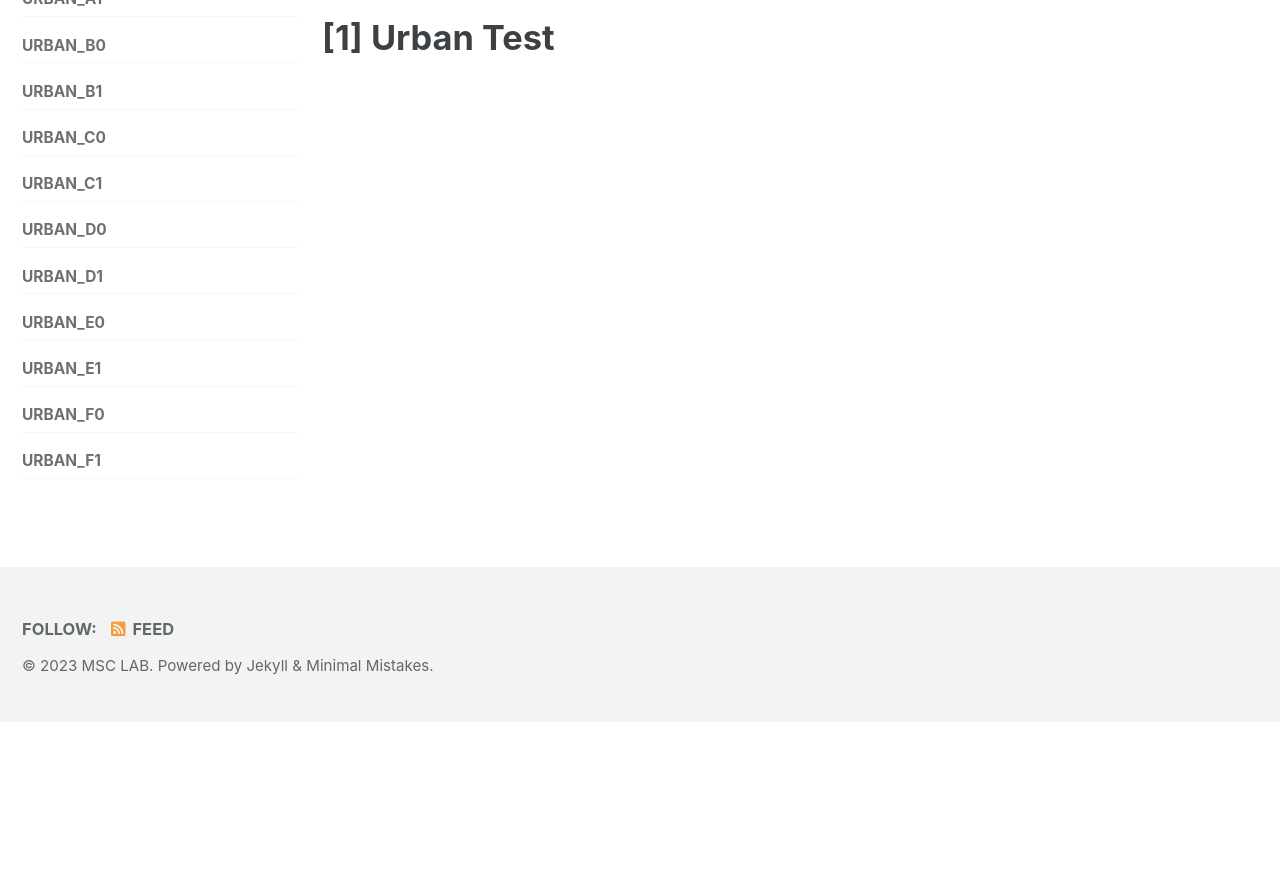
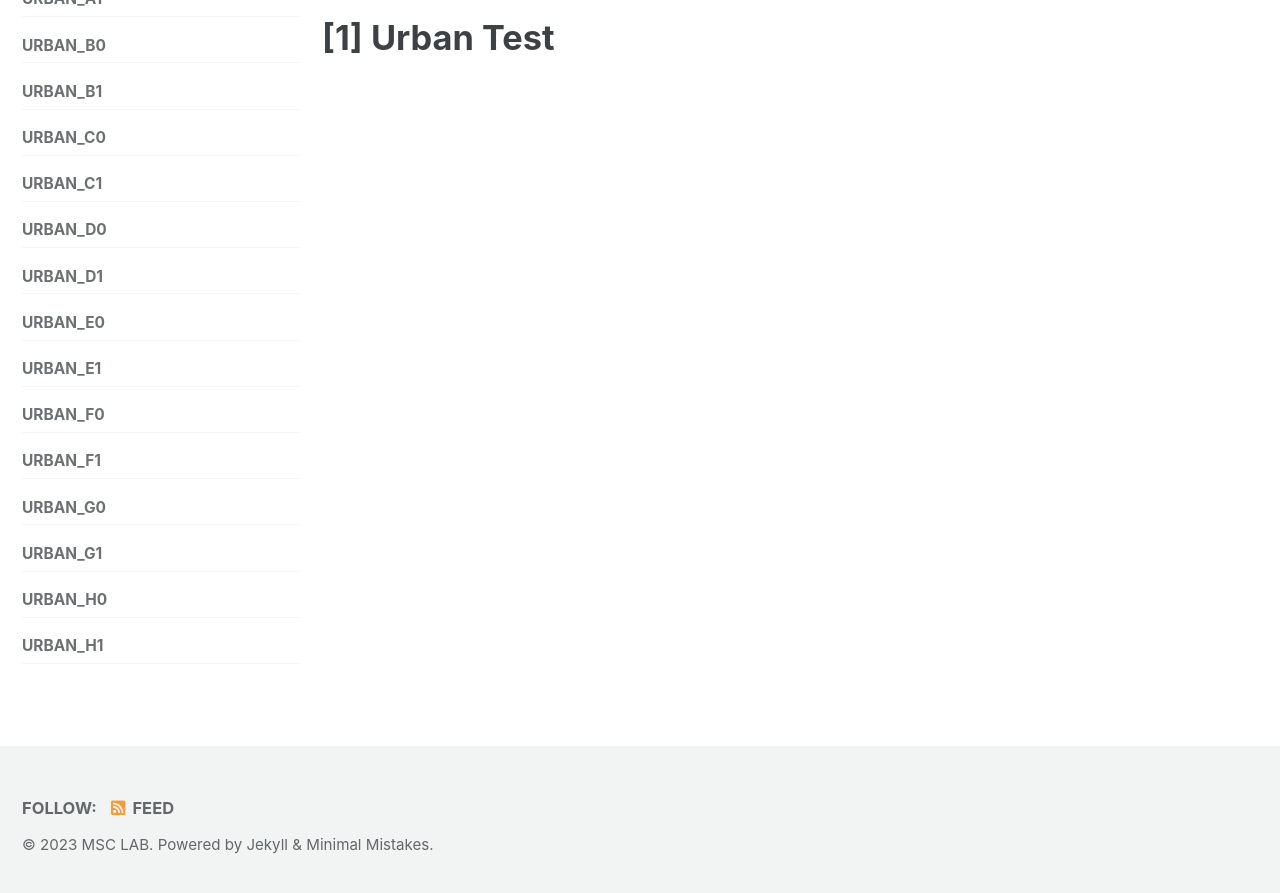
Before and after one commit to iphone7743/mscrad4r, a Jekyll site: the page built from URBAN/_pages/home.md, in a window 1280 px wide and 900 px high, scrolled down 478 px. Shown: the top 893 px of the window. Built offline with Jekyll 4.4.1, drawn with Linux system fonts in a browser that asks for light colours; cached includes are drawn as plain includes; before the commit the page ends 1200 px from its top, so only the background shows below that.

Commit message:
Update navigation.yml

```diff
--- a/_data/navigation.yml
+++ b/_data/navigation.yml
@@ -47,6 +47,15 @@ sidebar-urban:
   - title: "Urban_F1"
     url: /urban/urbanF1/
 
+  - title: "Urban_G0"
+    url: /urban/urbanG0/
+  - title: "Urban_G1"
+    url: /urban/urbanG1/
+
+  - title: "Urban_H0"
+    url: /urban/urbanH0/
+  - title: "Urban_H1"
+    url: /urban/urbanH1/
 
 
 
```
